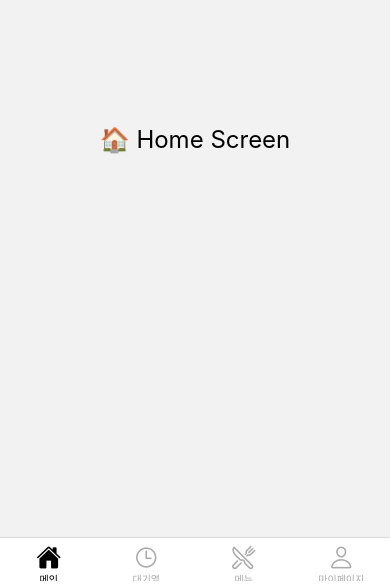
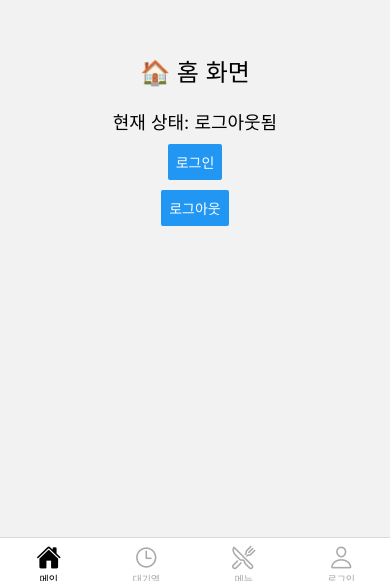
Before and after one commit to xode114kr1/beready-fe, a React Native app: screen /HomeMain in a window 390 px wide. Shown: the part 258-844 px from the top of the page. Built offline with nearby package versions, Linux system fonts and the light colour scheme.

Commit message:
feat : 로그인 상태에 따라 Tab바에 출력 UI 변경

```diff
--- a/App.js
+++ b/App.js
@@ -1,11 +1,15 @@
 import React from "react";
 import { NavigationContainer } from "@react-navigation/native";
 import TabNavigator from "./navigators/TabNavigator";
+import { Provider } from "react-redux";
+import store from "./features/store";
 
 export default function App() {
   return (
-    <NavigationContainer>
-      <TabNavigator />
-    </NavigationContainer>
+    <Provider store={store}>
+      <NavigationContainer>
+        <TabNavigator />
+      </NavigationContainer>
+    </Provider>
   );
 }
--- a/features/store.js
+++ b/features/store.js
@@ -0,0 +1,8 @@
+import { configureStore } from "@reduxjs/toolkit";
+import userReducer from "./user/userSlice";
+
+export default configureStore({
+  reducer: {
+    user: userReducer,
+  },
+});
--- a/features/user/userSlice.js
+++ b/features/user/userSlice.js
@@ -0,0 +1,19 @@
+import { createSlice } from "@reduxjs/toolkit";
+
+const userSlice = createSlice({
+  name: "user",
+  initialState: {
+    isLogin: false,
+  },
+  reducers: {
+    login(state) {
+      state.isLogin = true;
+    },
+    logout(state) {
+      state.isLogin = false;
+    },
+  },
+});
+
+export const { login, logout } = userSlice.actions;
+export default userSlice.reducer;
--- a/navigators/TabNavigator.js
+++ b/navigators/TabNavigator.js
@@ -6,10 +6,12 @@ import HomeStack from "./HomeStack";
 import MenuStack from "./MenuStack";
 import ProfileStack from "./ProfileStack";
 import WaitEstimationStack from "./WaitEstimationStack";
+import { useSelector } from "react-redux";
 
 const Tab = createBottomTabNavigator();
 
 export default function TabNavigator() {
+  const { isLogin } = useSelector((state) => state.user);
   return (
     <Tab.Navigator
       screenOptions={({ route }) => ({
@@ -50,7 +52,7 @@ export default function TabNavigator() {
       <Tab.Screen
         name="Profile"
         component={ProfileStack}
-        options={{ title: "마이페이지" }}
+        options={{ title: isLogin ? "마이페이지" : "로그인" }}
       />
     </Tab.Navigator>
   );
--- a/screens/HomeScreen/HomeScreen.js
+++ b/screens/HomeScreen/HomeScreen.js
@@ -1,20 +1,26 @@
-import { View, Text, StyleSheet } from "react-native";
+import { View, Text, Button, StyleSheet } from "react-native";
+import { useDispatch, useSelector } from "react-redux";
+import { login, logout } from "../../features/user/userSlice";
 
 export default function HomeScreen() {
+  const dispatch = useDispatch();
+  const { isLogin } = useSelector((state) => state.user);
+
   return (
     <View style={styles.container}>
-      <Text style={styles.text}>🏠 Home Screen</Text>
+      <Text style={styles.text}>🏠 홈 화면</Text>
+      <Text style={styles.status}>
+        현재 상태: {isLogin ? "로그인됨" : "로그아웃됨"}
+      </Text>
+      <Button title="로그인" onPress={() => dispatch(login())} />
+      <View style={{ height: 10 }} />
+      <Button title="로그아웃" onPress={() => dispatch(logout())} />
     </View>
   );
 }
 
 const styles = StyleSheet.create({
-  container: {
-    flex: 1,
-    justifyContent: "center",
-    alignItems: "center",
-  },
-  text: {
-    fontSize: 24,
-  },
+  container: { flex: 1, justifyContent: "center", alignItems: "center" },
+  text: { fontSize: 24, marginBottom: 20 },
+  status: { fontSize: 18, marginBottom: 10 },
 });
```
